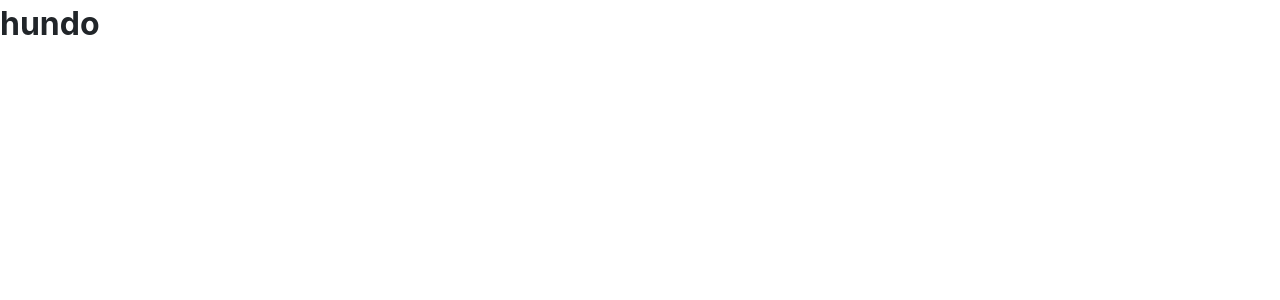
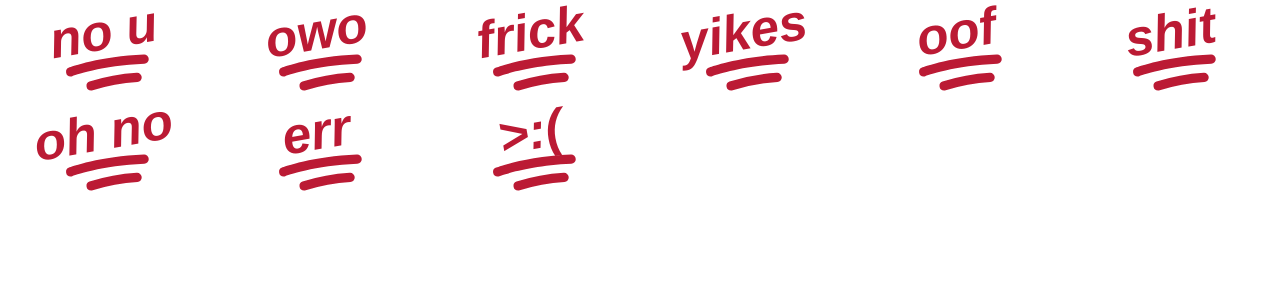
Before and after one commit to dead-bird/hundo.online, a Nuxt app: page / in a window 1280 px wide. Shown: the top 300 px of the page. Built offline with nearby package versions, Linux system fonts and the light colour scheme.

Commit message:
Loader prototype style

```diff
--- /dev/null
+++ b/components/Loader.vue
@@ -0,0 +1,29 @@
+<script>
+import Hundo from '~/components/Hundo';
+export default {
+  components: { Hundo },
+
+  data: () => ({
+    words: [
+      'no u',
+      'owo',
+      'frick',
+      'yikes',
+      'oof',
+      'shit',
+      'oh no',
+      'err',
+      '>:(',
+    ],
+  }),
+};
+</script>
+
+<template>
+  <div class="row">
+    <Hundo v-for="word in words" :text="word" :key="word" class="col-2" />
+  </div>
+</template>
+
+<style>
+</style>
--- a/pages/index.vue
+++ b/pages/index.vue
@@ -1,11 +1,15 @@
 <script>
-export default {};
+import Loader from '~/components/Loader';
+
+export default {
+  components: { Loader },
+};
 </script>
 
 <template>
-  <h1>
-    hundo
-  </h1>
+  <div class="container-fluid">
+    <Loader />
+  </div>
 </template>
 
 
```
